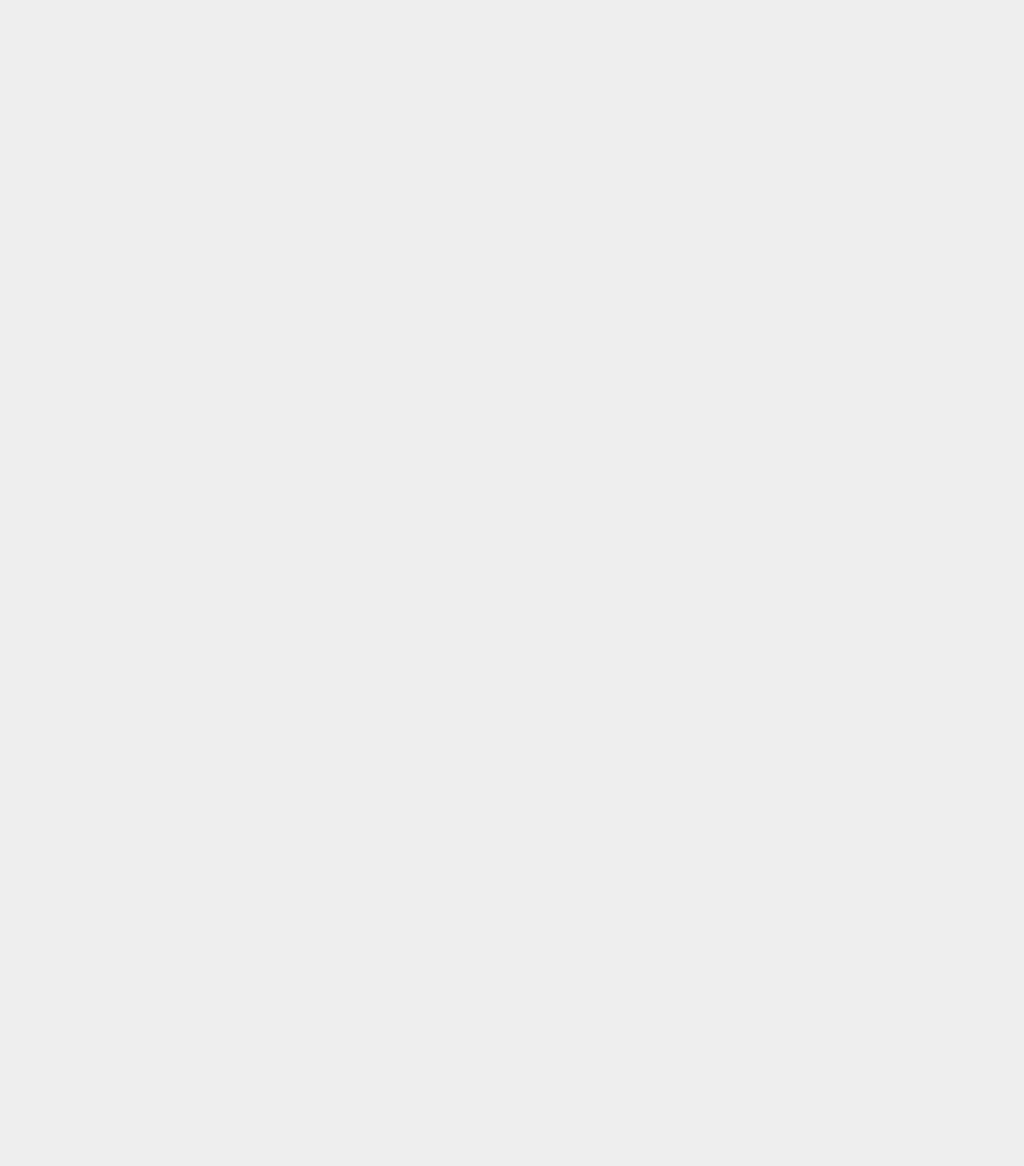
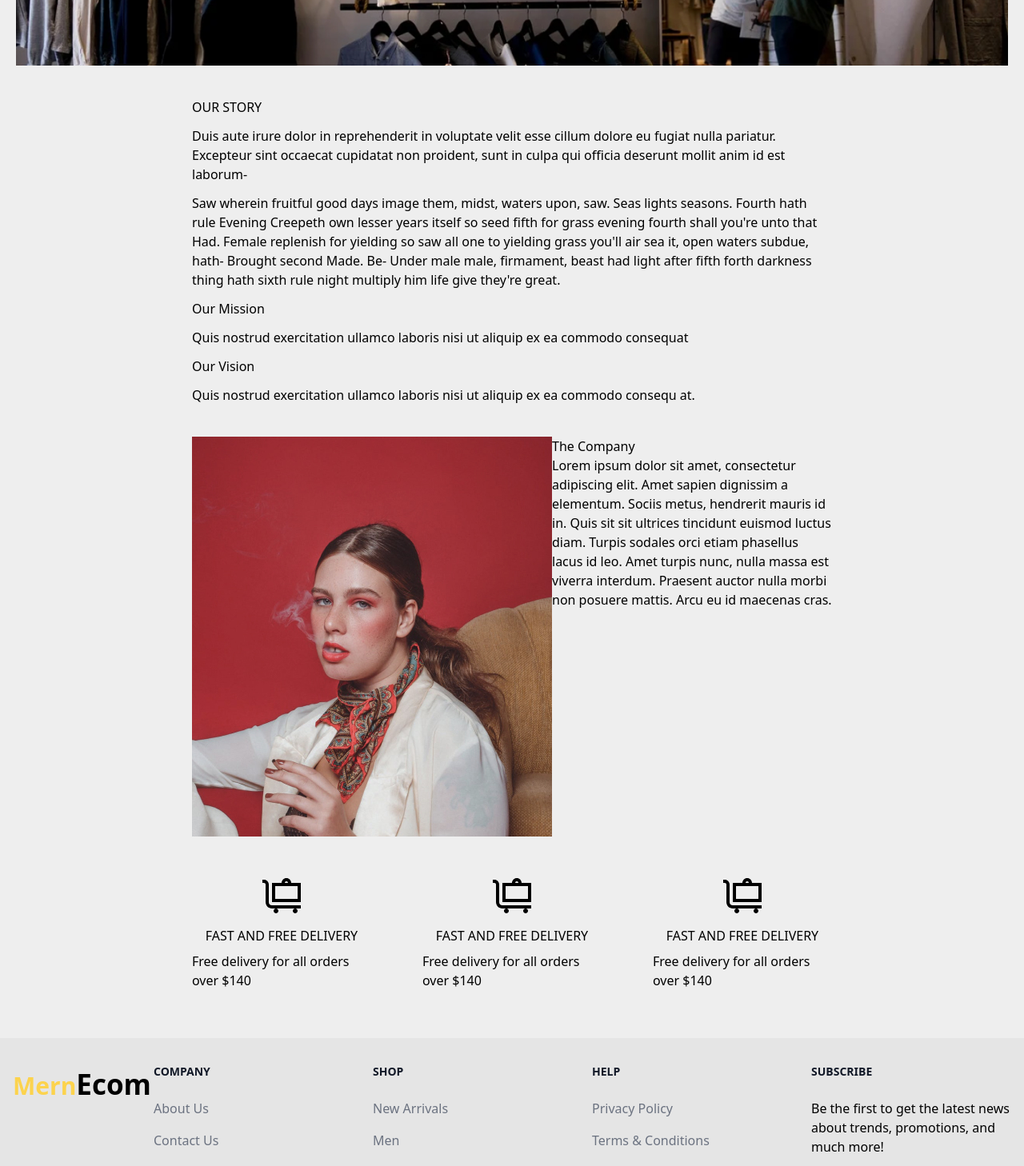
Before and after one commit to nitindahiya-dev/mern-ecommerce, a React (Vite) app in the folder client/: page /about-us in a window 1280 px wide. Shown: the part 560-2018 px from the top of the page at 80% size. Before the commit the page ends 800 px from the top, so only its background shows below. Built offline with nearby package versions, Linux system fonts and the light colour scheme; no server answers.

Commit message:
create about us and remove input value after submit in contact us

```diff
--- a/client/src/components/Header.jsx
+++ b/client/src/components/Header.jsx
@@ -13,7 +13,7 @@ export default function Header() {
         <div className="logo">
           <Link to={"/"} className="text-[35px] font-semibold"> <span className="text-amber-300 font-bold text-[30px]">Mern</span>Ecom</Link>
         </div>
-        <div className="navbar uppercase flex gap-7 font-semibold font-primaryFont text-sm">
+        {/* <div className="navbar uppercase flex gap-7 font-semibold font-primaryFont text-sm">
           <Link to={"/"}>Home</Link>
           <Link to={"/about-us"}>About us</Link>
           <Link to={"/contact-us"}>Contact us</Link>
@@ -28,7 +28,7 @@ export default function Header() {
           <FaRegHeart />
           <MdOutlineShoppingBag />
 
-        </div>
+        </div> */}
       </div>
         <Search />
 
--- a/client/src/pages/About.jsx
+++ b/client/src/pages/About.jsx
@@ -1,5 +1,65 @@
+import { LiaLuggageCartSolid } from "react-icons/lia";
+
+
 export default function About() {
   return (
-    <div>About</div>
+    <div className="p-5">
+      <h2 className="text-[30px] uppercase font-bold">About Us</h2>
+      <img src="./about-us.jpg" alt="about us image" />
+      <div className="max-w-[800px] mx-auto">
+      <div className="flex flex-col gap-3 my-10">
+        <p className="uppercase">our story</p>
+        <span>Duis aute irure dolor in reprehenderit in voluptate velit
+          esse cillum dolore eu fugiat nulla pariatur. Excepteur sint
+          occaecat cupidatat non proident, sunt in culpa qui officia
+          deserunt mollit anim id est laborum-</span>
+        <span>
+          {`Saw wherein fruitful good days image them, midst, waters upon,
+          saw. Seas lights seasons. Fourth hath rule Evening Creepeth
+          own lesser years itself so seed fifth for grass evening fourth
+          shall you're unto that Had. Female replenish for yielding so saw
+          all one to yielding grass you'll air sea it, open waters subdue,
+          hath- Brought second Made. Be- Under male male, firmament,
+          beast had light after fifth forth darkness thing hath sixth rule
+          night multiply him life give they're great.`}
+        </span>
+        <p>Our Mission</p>
+        <span>Quis nostrud exercitation ullamco laboris nisi ut aliquip ex ea
+          commodo consequat</span>
+        <p>Our Vision</p>
+        <span>Quis nostrud exercitation ullamco laboris nisi ut aliquip ex ea
+          commodo consequ at.</span>
+      </div>
+      <div className="flex flex-col mb-10 md:flex-row">
+        <img src="./about-2.jpg" alt="" />
+        <div className="">
+          <p>The Company</p>
+          <span>Lorem ipsum dolor sit amet, consectetur adipiscing elit. Amet
+            sapien dignissim a elementum. Sociis metus, hendrerit mauris id
+            in. Quis sit sit ultrices tincidunt euismod luctus diam. Turpis
+            sodales orci etiam phasellus lacus id leo. Amet turpis nunc, nulla
+            massa est viverra interdum. Praesent auctor nulla morbi non
+            posuere mattis. Arcu eu id maecenas cras.</span>
+        </div>
+      </div>
+      <div className="flex flex-col gap-16 mb-10 md:flex-row  justify-center">
+        <div className="flex flex-col items-center justify-center gap-2">
+        <LiaLuggageCartSolid className="w-16 h-16"/>
+        <p>FAST AND FREE DELIVERY</p>
+        <span>Free delivery for all orders over $140</span>
+        </div>
+        <div className="flex flex-col items-center justify-center gap-2">
+        <LiaLuggageCartSolid className="w-16 h-16"/>
+        <p>FAST AND FREE DELIVERY</p>
+        <span>Free delivery for all orders over $140</span>
+        </div>
+        <div className="flex flex-col items-center justify-center gap-2">
+        <LiaLuggageCartSolid className="w-16 h-16"/>
+        <p>FAST AND FREE DELIVERY</p>
+        <span>Free delivery for all orders over $140</span>
+        </div>
+      </div>
+      </div>
+    </div>
   )
 }
--- a/client/src/pages/Contact.jsx
+++ b/client/src/pages/Contact.jsx
@@ -5,8 +5,13 @@ import { messageStart, messageFailure, messageSuccess } from "../redux/contact/c
 
 export default function Contact() {
 
-  const [formData, setFormData] = useState({});
-  const { loading, error: errorMessage } = useSelector(state => state.contact)
+  const [formData, setFormData] = useState({
+    username: '',
+    email: '',
+    message: ''
+  });
+
+  const { loading, error: errorMessage, success } = useSelector(state => state.contact)
   const dispatch = useDispatch();
 
   const handleChange = (e) => {
@@ -27,6 +32,11 @@ export default function Contact() {
       if (data.success === false) dispatch(messageFailure(data.message));
       if (res.ok) {
         dispatch(messageSuccess(data))
+        setFormData({
+          username: '',
+          email: '',
+          message: ''
+        });
       }
     }
     catch (error) {
@@ -39,7 +49,7 @@ export default function Contact() {
   return (
     <div className="p-5">
       <div className="max-w-[1000px] mx-auto">
-          <h2 className="text-[40px] font-bold">Contact Us</h2>
+        <h2 className="text-[30px] uppercase font-bold">Contact Us</h2>
         <div className="flex flex-col gap-5 md:gap-40 md:mt-5  md:flex-row py-3 ">
           <div className="flex flex-col gap-5">
             <p className="text-xl font-semibold">Store in London</p>
@@ -67,14 +77,14 @@ export default function Contact() {
             <div className="mb-6">
               <div className="mx-0 mb-1 sm:mb-4">
                 <div className="mx-0 mb-1 sm:mb-4">
-                    <input type="text" id="username" placeholder="Your name" className="mb-2 w-full rounded-md border border-gray-400 py-2 pl-2 pr-4 shadow-md dark:text-gray-300 sm:mb-0" name="name" onChange={handleChange} />
+                  <input type="text" id="username" placeholder="Your name" className="mb-2 w-full rounded-md border border-gray-400 py-2 pl-2 pr-4 shadow-md dark:text-gray-300 sm:mb-0" name="name" onChange={handleChange} value={formData.username} />
                 </div>
                 <div className="mx-0 mb-1 sm:mb-4">
-                    <input type="email" id="email" autoComplete="email" placeholder="Your email address" className="mb-2 w-full rounded-md border border-gray-400 py-2 pl-2 pr-4 shadow-md dark:text-gray-300 sm:mb-0" name="email" onChange={handleChange} />
+                  <input type="email" id="email" autoComplete="email" placeholder="Your email address" className="mb-2 w-full rounded-md border border-gray-400 py-2 pl-2 pr-4 shadow-md dark:text-gray-300 sm:mb-0" name="email" onChange={handleChange} value={formData.email} />
                 </div>
               </div>
               <div className="mx-0 mb-1 sm:mb-4">
-                  <textarea id="message" onChange={handleChange} cols="30" rows="5" placeholder="Write your message..." className="mb-2 w-full rounded-md border border-gray-400 py-2 pl-2 pr-4 shadow-md dark:text-gray-300 sm:mb-0"></textarea>
+                <textarea id="message" onChange={handleChange} cols="30" rows="5" placeholder="Write your message..." className="mb-2 w-full rounded-md border border-gray-400 py-2 pl-2 pr-4 shadow-md dark:text-gray-300 sm:mb-0" value={formData.message}></textarea>
               </div>
             </div>
             <div className="text-center">
@@ -96,6 +106,12 @@ export default function Contact() {
                   {errorMessage}
                 </Alert>
               }
+              {
+                success &&
+                <Alert className="mt-4  font-semibold" color={"success"}>
+                  Your Message has been sent..✅!!
+                </Alert>
+              }
             </div>
           </form>
         </div>
--- a/client/src/redux/contact/contact.js
+++ b/client/src/redux/contact/contact.js
@@ -4,28 +4,33 @@ const initialState = {
   message: null,
   error: null,
   loading: false,
+  success: false,
 };
 
 const contactSlice = createSlice({
-  name: 'contact',
+  name: "contact",
   initialState,
   reducers: {
     messageStart: (state) => {
       state.loading = true;
       state.error = null;
+      state.success = false;
     },
     messageSuccess: (state, action) => {
-        state.message = action.payload;
-        state.error = null;
-        state.loading = false;
+      state.message = action.payload;
+      state.error = null;
+      state.loading = false;
+      state.success = true;
     },
     messageFailure: (state, action) => {
-        state.loading = false;
-        state.error = action.payload;
-    }
+      state.loading = false;
+      state.error = action.payload;
+      state.success = false;
+    },
   },
 });
 
-export const {messageStart,messageSuccess,messageFailure} = contactSlice.actions;
+export const { messageStart, messageSuccess, messageFailure } =
+  contactSlice.actions;
 
 export default contactSlice.reducer;
```
Also changed, not shown: client/public/about-2.jpg (added), client/public/about-us.jpg (added). Lines whose indentation alone changed are shown as unchanged.
